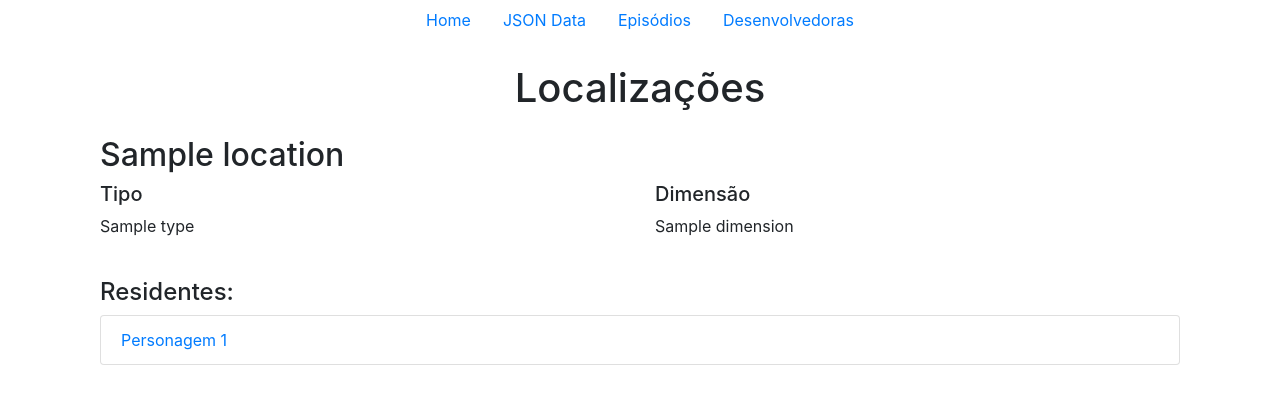
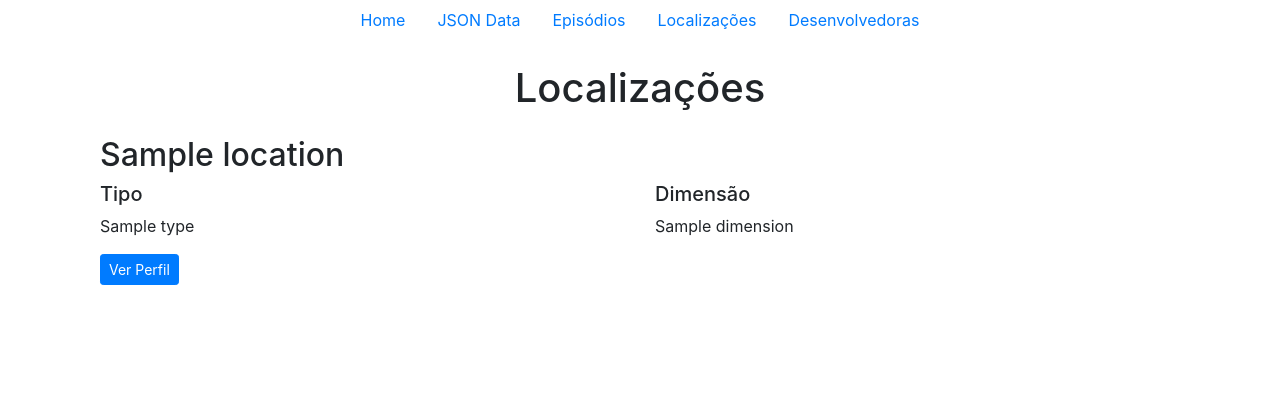
Before and after one commit to Squad-Jaqueline-Goes/Desafio_APIs, a Python web app: template flask/templates/locations.html in a window 1280 px wide. Shown: the top 404 px of the page. Run offline with Jinja, Linux system fonts and the light colour scheme; the template is opened without the code that fills it: most values are stand-ins (such as "Sample title", 1, 10 or a date in 2020).

Commit message:
Adicionando "localizações" no menu e botão para ir para o perfil da localização

```diff
--- a/flask/templates/locations.html
+++ b/flask/templates/locations.html
@@ -20,19 +20,9 @@
                     </div>
                 </div>
 
-                <h4 class="mt-4">Residentes:</h4>
-                <ul class="list-group">
-                    {% for resident in location.residents %}
-                        <li class="list-group-item">
-                            <a href="/profile/{{ resident.split('/')[-1] }}" class="link-dark">
-                                Personagem {{ loop.index }}
-                            </a>
-                        </li>
-                    {% endfor %}
-                    {% if location.residents|length == 0 %}
-                        <li class="list-group-item">Nenhum residente conhecido.</li>
-                    {% endif %}
-                </ul>
+                <p>
+                    <a href="/location/{{ location.id }}" class="btn btn-primary btn-sm">Ver Perfil</a>
+                </p>
             </div>
         {% endfor %}
     </div>
--- a/flask/templates/nav.html
+++ b/flask/templates/nav.html
@@ -9,6 +9,9 @@
   <li class="nav-item">
     <a class="nav-link" href="/episodes">Episódios</a>
   </li>
+  <li class="nav-item">
+    <a class="nav-link" href="/locations">Localizações</a>
+  </li>
         <li class="nav-item">
     <a class="nav-link" href="/desenvolvedoras/">Desenvolvedoras</a>
   </li>
```
